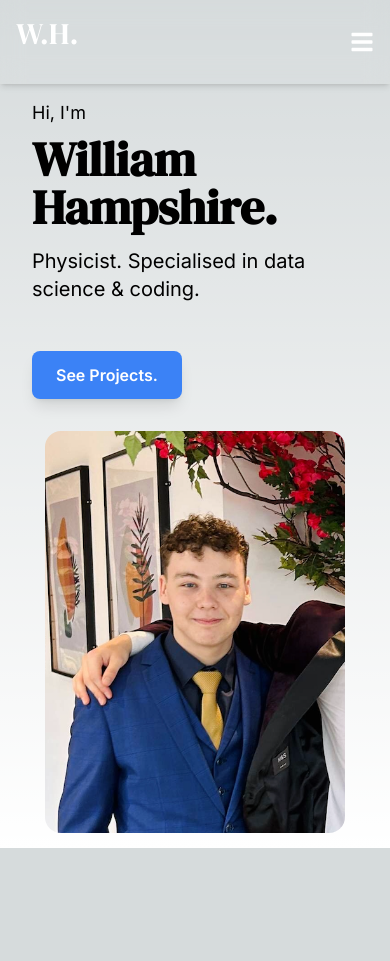
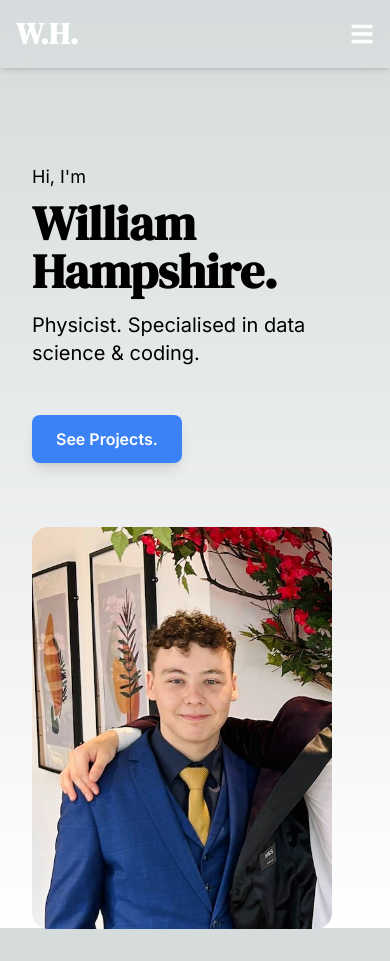
Before and after one commit to willhampshire/portfolio-website, a Next.js app: page / in a window 390 px wide. Before the commit the page ends 848 px from the top, so only its background shows below. Built offline with nearby package versions, Linux system fonts and the light colour scheme.

Commit message:
Mobile view adjustments

```diff
--- a/app/components/unit.tsx
+++ b/app/components/unit.tsx
@@ -1,4 +1,3 @@
-import Image from 'next/image';
 import React from 'react';
 
 interface ProjectUnitProps {
@@ -8,17 +7,16 @@ interface ProjectUnitProps {
     description: React.ReactNode; // Changed to React.ReactNode to accept JSX
 }
 
-const ProjectUnit: React.FC<ProjectUnitProps> = ({ title, imageSrc, description,
-                                                     classNameImage }) => {
+const ProjectUnit: React.FC<ProjectUnitProps> = ({ title, imageSrc, description, classNameImage }) => {
     return (
         <div className="border-t border-gray-500 pt-4">
             <h3 className="text-2xl font-semibold mb-4">{title}</h3>
-            <div className="flex items-start space-x-4 my-8">
+            <div className="flex flex-col md:flex-row items-start space-y-4 md:space-y-0 md:space-x-4 my-8">
                 <div className="flex-shrink-0">
-                    <img className={classNameImage}
+                    <img
+                        className="md:image-project image-project"
                         src={imageSrc}
                         alt="Project Image"
-                        width="200"
                     />
                 </div>
                 <div className="flex-1">
--- a/app/contact/page.tsx
+++ b/app/contact/page.tsx
@@ -1,10 +1,25 @@
+"use client";
+
 import HyperLink from '../components/hyper';
 
+import {useEffect} from "react";
+
 export default function ContactPage() {
+    useEffect(() => {
+        // Add the 'noscroll' class to the body
+        document.body.classList.add('noscroll');
+
+        // Cleanup function to remove the 'noscroll' class when the component is unmounted
+        return () => {
+            document.body.classList.remove('noscroll');
+        };
+    }, []);
+
+
     return (
-        <div className="flex justify-center p-4">
-            <main className="w-full max-w-4xl bg-black bg-opacity-40 backdrop-blur-2xl p-6 rounded-lg shadow-lg">
-                <div className="rounded-3xl p-16">
+        <div className="relative z-0 flex justify-center p-4">
+            <main className="w-full z-0 max-w-4xl bg-black bg-opacity-40 backdrop-blur-2xl p-6 rounded-lg shadow-lg">
+                <div className="rounded-3xl p-4 md:p-16">
                     <h1 className="text-5xl font-bold mb-6">Contact me.</h1>
 
                     <div className='my-8'>
--- a/app/cv/page.tsx
+++ b/app/cv/page.tsx
@@ -33,11 +33,11 @@ export default function CVPage() {
     return (
         <div className="flex justify-center p-4">
             <main className="w-full max-w-4xl bg-black bg-opacity-40 backdrop-blur-2xl p-6 rounded-lg shadow-lg">
-                <div className="rounded-3xl p-16">
+                <div className="rounded-3xl p-4 md:p-16">
                     <h1 className="text-5xl font-bold mb-6">Download my CV.</h1>
                     <p className="mb-6 text-gray-300">Please select CV.</p>
 
-                    <div className="w-72 mb-4">
+                    <div className="w-36 mb-4">
                         <Listbox value={selectedOption} onChange={setSelectedOption}>
                             <div className="relative mt-1">
                                 <Listbox.Button className="relative w-full cursor-default rounded-lg bg-white text-black
--- a/app/globals.css
+++ b/app/globals.css
@@ -3,6 +3,13 @@
 @tailwind utilities;
 
 @import 'gradient.css';
+
+@media (max-width: 768px) {
+  .main-homepage {
+    margin-top: 6rem; /* Adjust this value for mobile */
+    /* Add other styles for mobile if needed */
+  }
+}
 
 .dmserif {
   @apply text-4xl font-bold;
@@ -20,9 +27,12 @@ h3 {
 
 h1 {
   @apply dmserif;
-  @apply text-5xl font-bold mb-4;
+  @apply text-5xl font-bold;
 }
 
+.main-mobile {
+  padding-top: 60px;
+}
 
 :root {
   --foreground-rgb: 0, 0, 0;
@@ -70,14 +80,11 @@ header {
 }
 
 .image-project {
-  @apply rounded-lg;
-  background-color: white;
-  width: 16vw;
-  max-height: 16vw;
-  height: auto;
-  object-fit: cover; /* Crop the image to fill the container */
-  object-position: center; /* Center the image in the frame */
-  overflow: hidden; /* Hide any overflow content */
+  @apply rounded-lg bg-white object-cover object-center overflow-hidden;
+  width: 100%;
+  max-width: 16vw; /* Set the maximum width */
+  min-width: 170px;
+  height: auto; /* Adjust height automatically */
 }
 
 .hyper {
--- a/app/gradient.css
+++ b/app/gradient.css
@@ -10,8 +10,8 @@
     left: 0;
     width: 100%;
     height: 100%;
-    background: linear-gradient(45deg, rgba(0, 0, 0, 0.3), rgba(255, 255, 255, 0.1));
-    background-size: 150% 150%;
+    background: linear-gradient(45deg, rgba(0, 0, 0), rgba(255, 255, 255, 0.2));
+    background-size: 180% 180%;
     animation: gradientAnimation 15s ease infinite;
     z-index: -1;
 }
--- a/app/layout.tsx
+++ b/app/layout.tsx
@@ -21,31 +21,36 @@ export default function RootLayout({
         setIsMenuOpen(!isMenuOpen);
     };
 
+    // Function to close the menu
+    const closeMenu = () => {
+        setIsMenuOpen(false);
+    };
+
     return (
         <html lang="en">
         <body className={inter.className}>
         <div className="relative min-h-screen">
-            <div className="background-container">
+            <div className="background-container -z-40">
                 <div className="gradient"></div>
             </div>
-            <header className="flex justify-between items-center p-4 bg-opacity-50 backdrop-blur-md shadow-md">
+            <header className="flex items-center z-40 p-4 bg-opacity-50 backdrop-blur-md shadow-md relative">
                 <Link href="/" passHref>
-                    <h1 className={`${dmserif.className} text-3xl cursor-pointer text-white`}>W.H.</h1>
+                    <h1 className={`text-3xl cursor-pointer items-center justify-center text-white`}>W.H.</h1>
                 </Link>
-                <nav className="flex items-center">
-                    <div className="md:hidden flex items-center">
-                        <ul className={`flex-col absolute top-16 left-0 right-0 bg-black bg-opacity-75 p-4 ${isMenuOpen ? 'flex' : 'hidden'} md:flex md:flex-row md:static md:bg-transparent md:space-y-0 md:space-x-6 text-lg`}>
-                            <li><Link href="/" className="navbar-text text-white">Home</Link></li>
-                            <li><Link href="/about" className="navbar-text text-white">About</Link></li>
-                            <li><Link href="/projects" className="navbar-text text-white">Projects</Link></li>
-                            <li><Link href="/contact" className="navbar-text text-white">Contact</Link></li>
-                            <li><Link href="/cv" className="navbar-text text-white">CV</Link></li>
+                <nav className="flex items-center z-40">
+                    <div className="md:hidden position-relative z-40 flex items-center">
+                        <ul className={`flex-col z-40 absolute top-16 left-0 right-0 bg-opacity-40 backdrop-blur-lg p-4 ${isMenuOpen ? 'flex' : 'hidden'} md:flex md:flex-row md:static md:bg-transparent md:backdrop-blur md:space-y-0 md:space-x-6 text-lg`}>
+                            <li><Link href="/" className="navbar-text text-white" onClick={closeMenu}>Home</Link></li>
+                            <li><Link href="/about" className="navbar-text text-white" onClick={closeMenu}>About</Link></li>
+                            <li><Link href="/projects" className="navbar-text text-white" onClick={closeMenu}>Projects</Link></li>
+                            <li><Link href="/contact" className="navbar-text text-white" onClick={closeMenu}>Contact</Link></li>
+                            <li><Link href="/cv" className="navbar-text text-white" onClick={closeMenu}>CV</Link></li>
                         </ul>
-                        <button
-                            onClick={toggleMenu}
-                            className="text-white hover:text-gray-400 focus:outline-none focus:text-gray-400"
-                        >
-                            {isMenuOpen ? <FaTimes size={24} /> : <FaBars size={24} />}
+                    <button
+                        onClick={toggleMenu}
+                        className="text-white hover:text-gray-400 focus:outline-none focus:text-gray-400"
+                    >
+                        {isMenuOpen ? <FaTimes size={24} /> : <FaBars size={24} />}
                         </button>
                     </div>
                     <ul className="hidden md:flex space-x-6 text-lg">
--- a/app/page.tsx
+++ b/app/page.tsx
@@ -7,21 +7,39 @@ import Link from 'next/link';
 export default function HomePage() {
     const profilePic = '/profile.png';
 
+
+
     useEffect(() => {
-        // Add the 'noscroll' class to the body
-        document.body.classList.add('noscroll');
+        // Function to handle adding/removing 'noscroll' class
+        const handleResize = () => {
+            // Check if screen width is less than 768px (mobile)
+            if (window.matchMedia("(min-width: 768px)").matches) {
+                // Apply 'noscroll' class if in desktop mode
+                document.body.classList.add('noscroll');
+            } else {
+                // Remove 'noscroll' class if in mobile mode
+                document.body.classList.remove('noscroll');
+            }
+        };
 
-        // Cleanup function to remove the 'noscroll' class when the component is unmounted
+        // Add event listener for screen resize
+        window.addEventListener('resize', handleResize);
+
+        // Initial check
+        handleResize();
+
+        // Cleanup function
         return () => {
+            window.removeEventListener('resize', handleResize);
             document.body.classList.remove('noscroll');
         };
     }, []);
 
     return (
         <main className="flex flex-col items-center justify-center p-4 main-homepage">
-            <div className="flex flex-col md:flex-row items-center md:items-center justify-between w-full max-w-4xl">
-                <div className="text-left md:w-2/3 mr-8 ml-4 mb-8 md:mb-0">
-                    <p className="text-lg mb-2">Hi, I'm</p>
+            <div className="flex my-auto flex-col md:flex-row items-center md:items-center justify-between w-full max-w-4xl">
+                <div className="text-left mr-auto md:mr-8 md:w-2/3 ml-4 my-8">
+                    <p className="text-lg mb-2">{"Hi, I'm"}</p>
                     <h2 className="text-5xl mb-4">William Hampshire.</h2>
                     <p className="text-xl mb-12">Physicist. Specialised in data science & coding.</p>
 
@@ -34,7 +52,7 @@ export default function HomePage() {
                     </Link>
                 </div>
 
-                <div className="md:w-1/2 flex justify-center md:justify-end">
+                <div className="w-full md:w-1/2 m-4 p-4 flex items-center justify-start md:justify-end">
                     <Image
                         src={profilePic}
                         alt="Will Hampshire"
```
Also changed, not shown: app/about/page.tsx (+24 -7 lines), app/projects/page.tsx (+9 -9 lines), public/ts.png (added).
